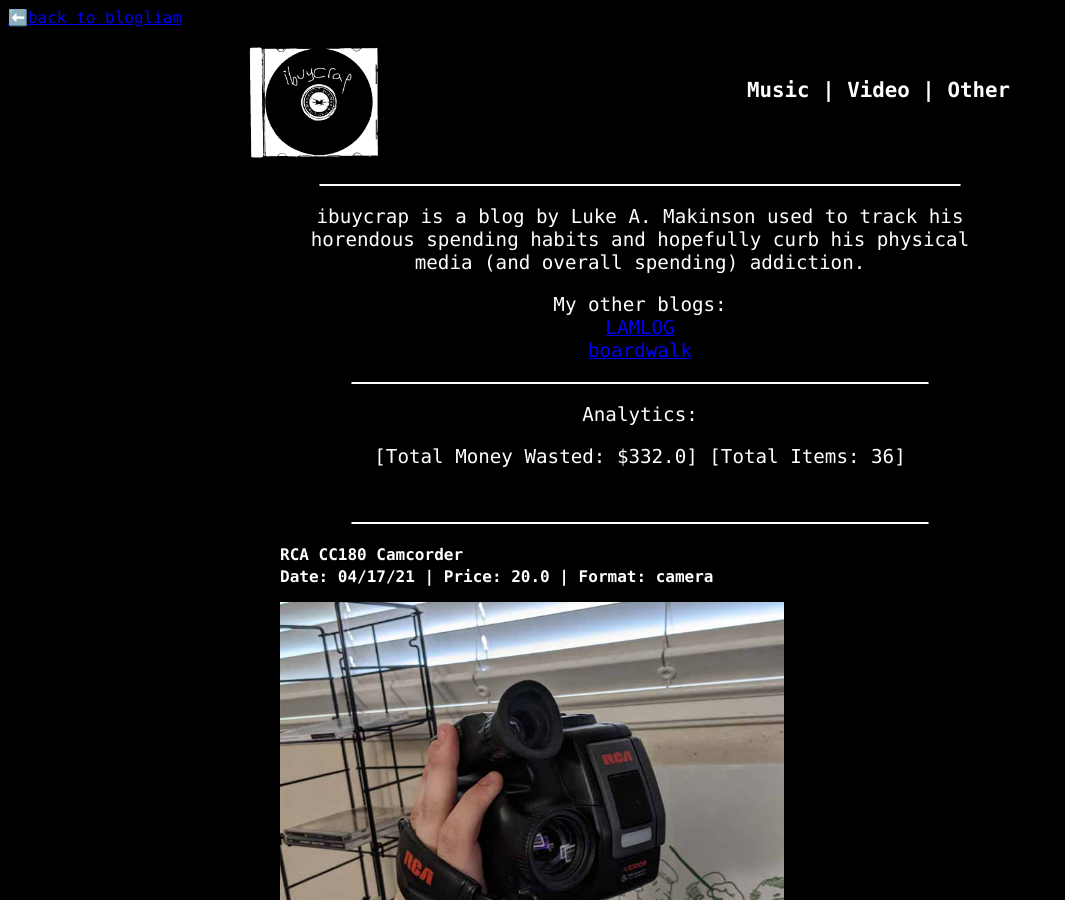
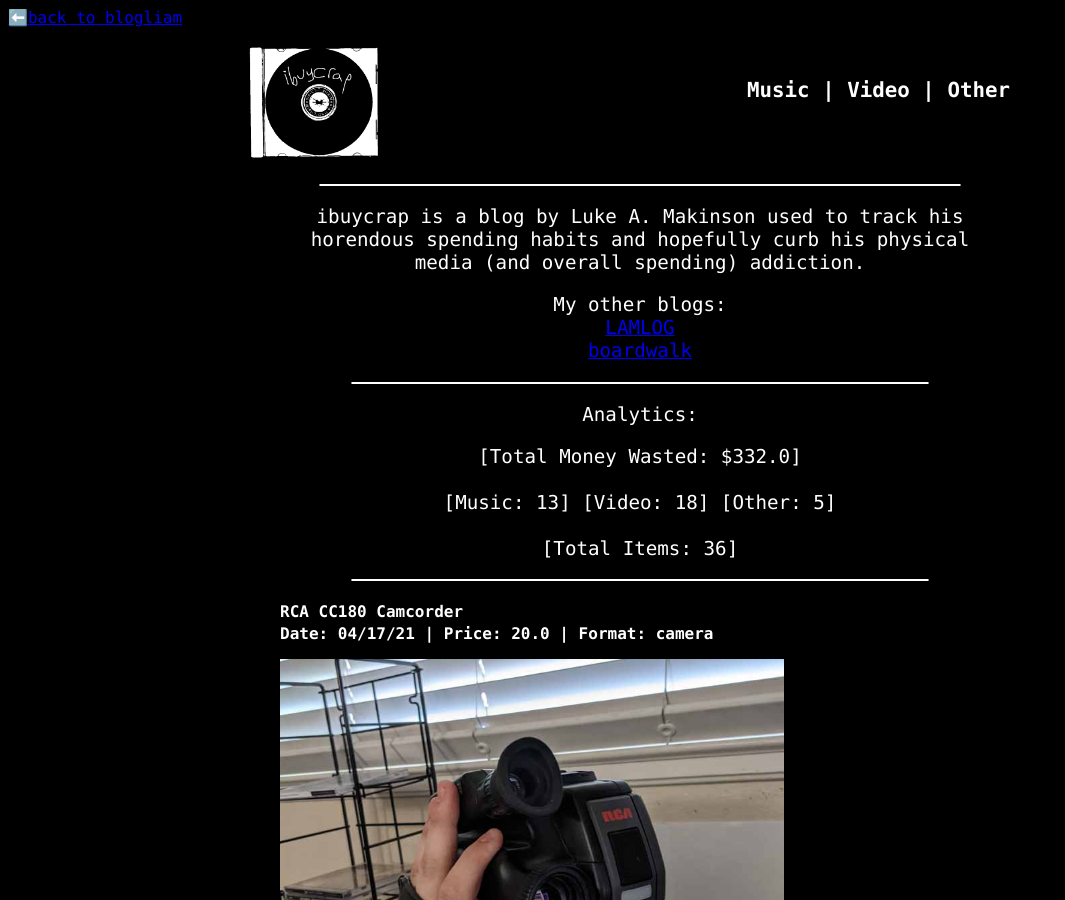
Before and after one commit to blogliam/lam.blogliam.com, a Jekyll site: the page built from ibuycrap.md, in a window 1280 px wide and 900 px high. Shown: the whole window, without its empty margins (0-1065 px from the left). Built offline with Jekyll 4.4.1, drawn with Linux system fonts in a browser that asks for light colours.

Commit message:
analytics update

```diff
--- a/ibuycrap.md
+++ b/ibuycrap.md
@@ -22,21 +22,44 @@ ___
 </p>
 
 <p id="description">
-{% assign sum = 0 %}{% for post in site.categories.ibuycrap %}
+{% assign sum = 0 %}
+{% for post in site.categories.ibuycrap %}
     {% assign sum = sum | plus: post.price %}
 {% endfor %}
 [Total Money Wasted: ${{ sum }}]
 <!--Working-->
+<br>
+<br>
+{% assign sum = 0 %}
+{% for post in site.tags.music %}
+    {% assign sum = sum | plus: 1 %}
+{% endfor %}
+[Music: {{ sum }}]
+<!--Need to get it to output percentage [tag post/overall post * 100]-->
 
-{% assign sum = 0 %}{% for post in site.categories.ibuycrap %}
+{% assign sum = 0 %}
+{% for post in site.tags.video %}
+    {% assign sum = sum | plus: 1 %}
+{% endfor %}
+[Video: {{ sum }}]
+<!--Need to get it to output percentage [tag post/overall post * 100]-->
+
+{% assign sum = 0 %}
+{% for post in site.tags.other %}
+    {% assign sum = sum | plus: 1 %}
+{% endfor %}
+[Other: {{ sum }}]
+<!--Need to get it to output percentage [tag post/overall post * 100]-->
+<br>
+<br>
+{% assign sum = 0 %}
+{% for post in site.categories.ibuycrap %}
     {% assign sum = sum | plus: 1 %}
 {% endfor %}
 [Total Items: {{ sum }}]
 <!--Working-->
 
 </p>
-
-<br>
 
 ___
 
```
Also changed, not shown: music.md (+1 -1 lines), other.md (+1 -1 lines), video.md (+1 -1 lines).
